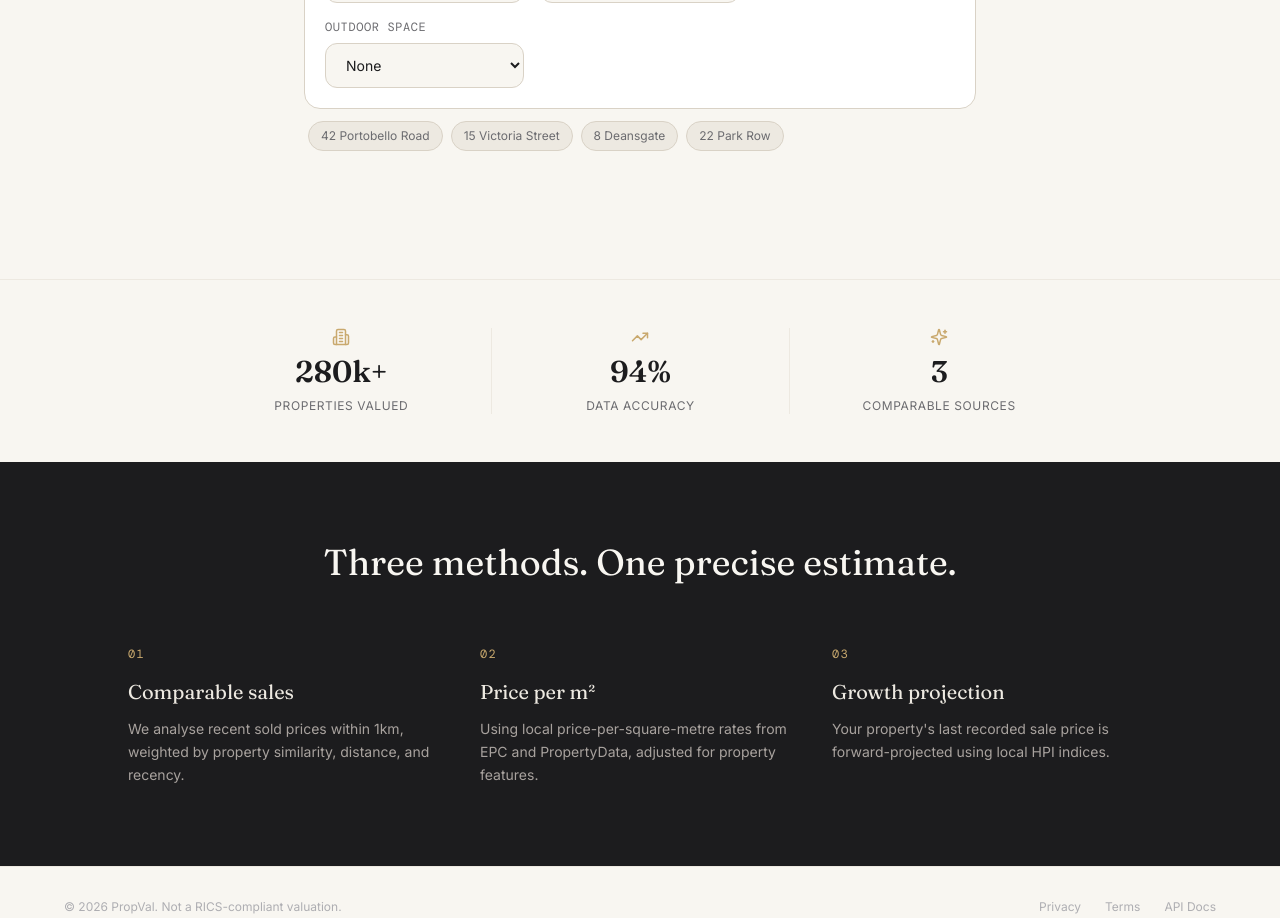
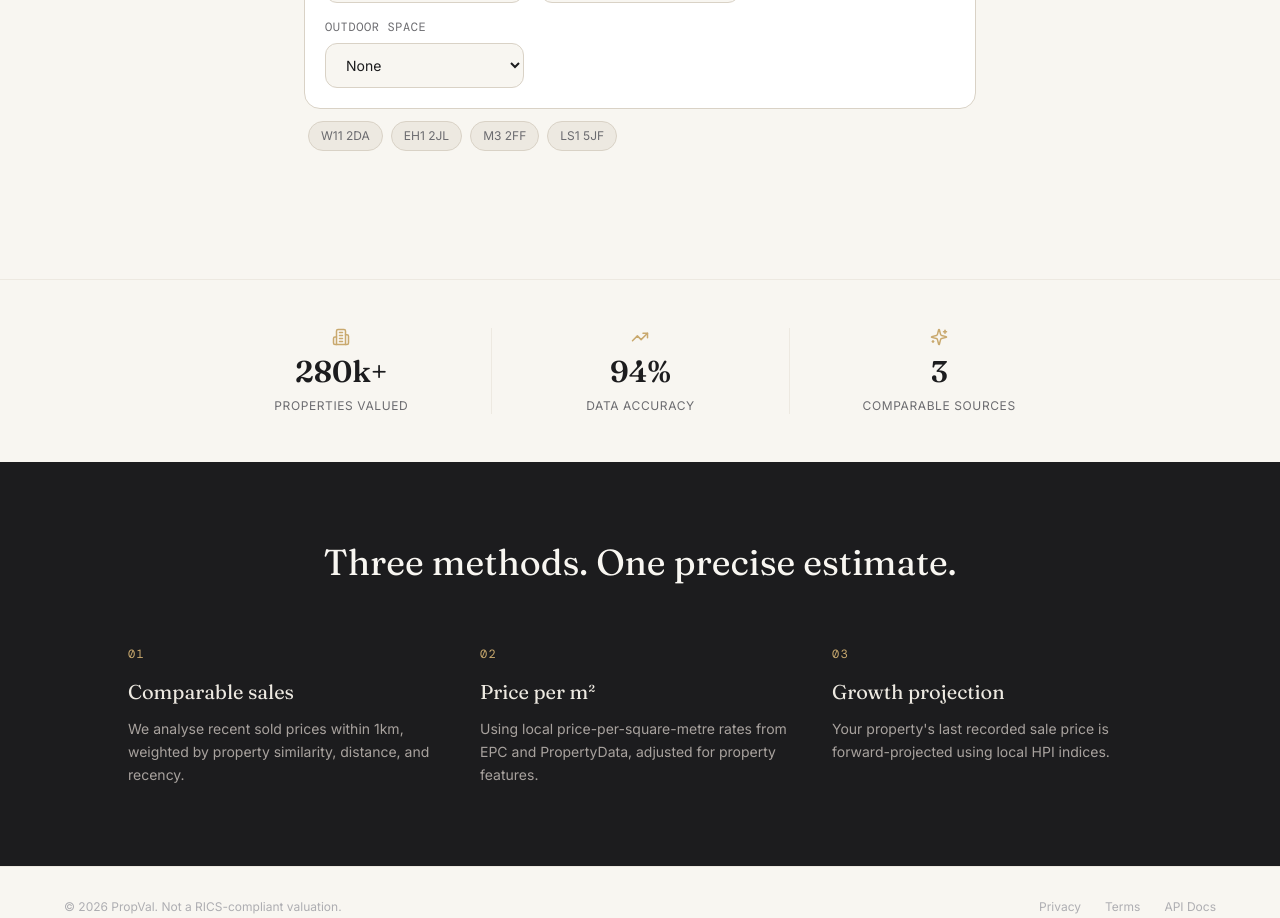
Before and after one commit to fadimohamed2100-sketch/propval-uk, a Next.js app in the folder frontend/: page / in a window 1280 px wide. Shown: the part 880-1798 px from the top of the page. Built offline with nearby package versions, Linux system fonts and the light colour scheme; a web font is replaced by a local one.

Commit message:
Update example buttons to postcodes, trigger dropdown instead of direct submit

```diff
--- a/frontend/app/page.tsx
+++ b/frontend/app/page.tsx
@@ -7,10 +7,10 @@ import { runValuation } from "@/lib/api";
 import { ApiClientError } from "@/lib/api";
 
 const EXAMPLE_ADDRESSES = [
-  "42 Portobello Road, London, W11 2DA",
-  "15 Victoria Street, Edinburgh, EH1 2JL",
-  "8 Deansgate, Manchester, M3 2FF",
-  "22 Park Row, Leeds, LS1 5JF",
+  "W11 2DA",
+  "EH1 2JL",
+  "M3 2FF",
+  "LS1 5JF",
 ];
 
 const STATS = [
@@ -286,7 +286,7 @@ export default function HomePage() {
                 <button
                   key={addr}
                   type="button"
-                  onClick={() => { setAddress(addr); handleSubmit(null, addr); }}
+                  onClick={() => { setAddress(addr); loadUnits(); }}
                   disabled={loading}
                   className="text-xs text-ink-muted bg-stone-100 hover:bg-stone-200 border border-stone-200 px-3 py-1.5 rounded-full transition-colors disabled:opacity-40"
                 >
```
